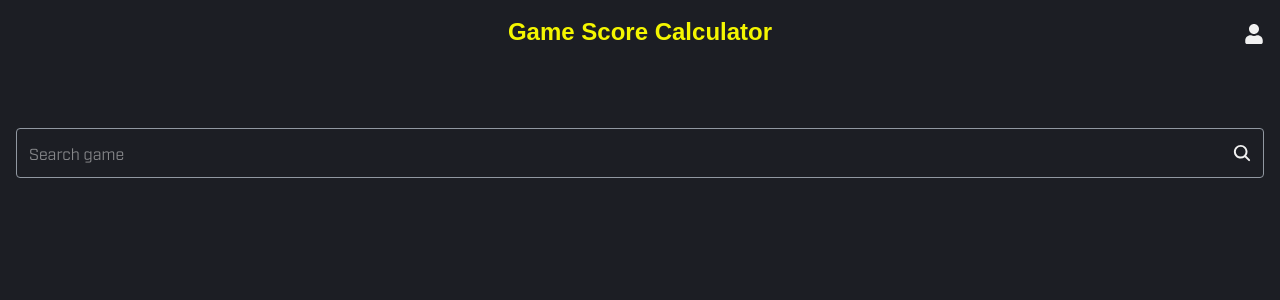
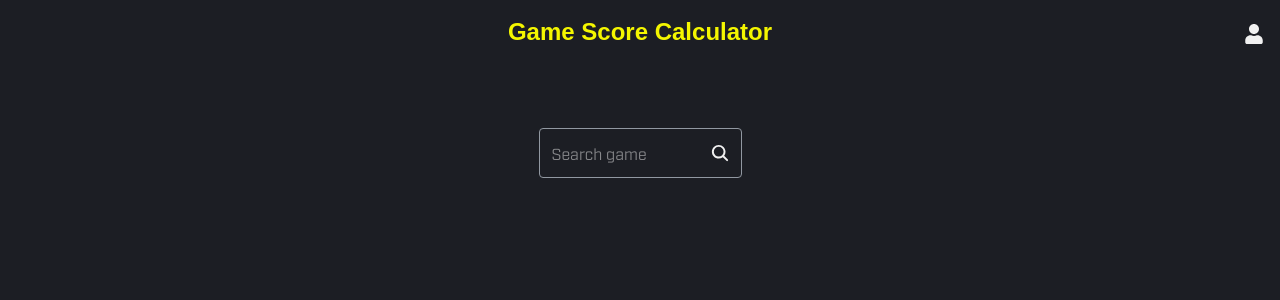
Before and after one commit to evrwaqe/game-score-calculator, a Next.js app: page / in a window 1280 px wide. Shown: the top 300 px of the page. Built offline with nearby package versions, Linux system fonts and the light colour scheme; a web font is replaced by a local one.

Commit message:
style: adjust main layout to center all items

```diff
--- a/src/app/layout.tsx
+++ b/src/app/layout.tsx
@@ -63,7 +63,7 @@ export default function RootLayout({
     <html lang="en">
       <body className={`${industry.variable} antialiased`}>
         <Header />
-        <main>{children}</main>
+        <main className="flex flex-col items-center">{children}</main>
       </body>
     </html>
   )
```
